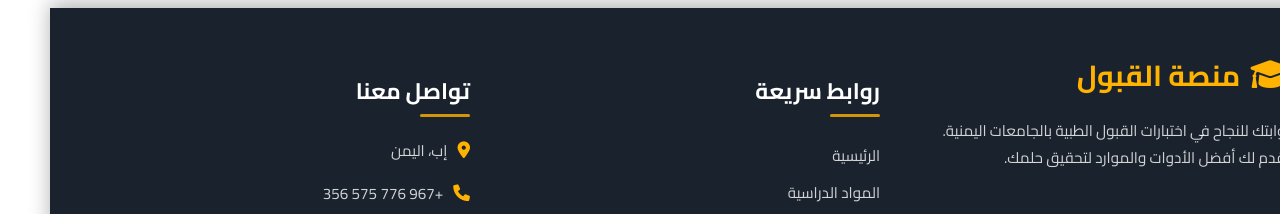
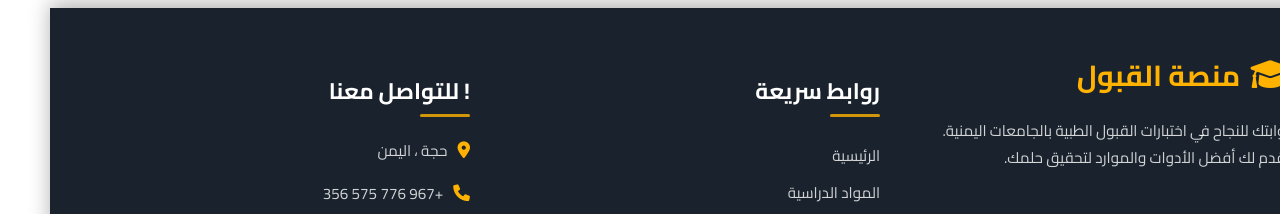
Before and after one commit to MuhammedAl-Sharif30/Admission-Platform, a plain HTML site: page index.html in a window 1280 px wide. Shown: the part 1516-1730 px from the top of the page. Drawn offline with Linux system fonts and the light colour scheme.

Commit message:
Update index.html

```diff
--- a/index.html
+++ b/index.html
@@ -298,8 +298,8 @@
             </div>
 
             <div class="footer-section footer-contact">
-                <h3>تواصل معنا</h3>
-                <p><i class="fas fa-map-marker-alt"></i> إب، اليمن</p>
+                <h3>! للتواصل معنا</h3>
+                <p><i class="fas fa-map-marker-alt"></i> حجة ، اليمن</p>
                 <p><i class="fas fa-phone"></i> +967 776 575 356</p>
                 <p><i class="fas fa-envelope"></i> info@acceptancetools.com</p>
                 <div class="social-icons">
```
